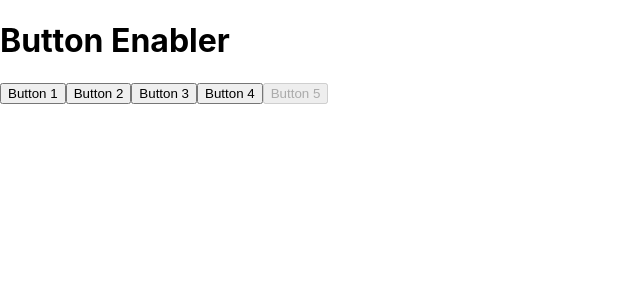
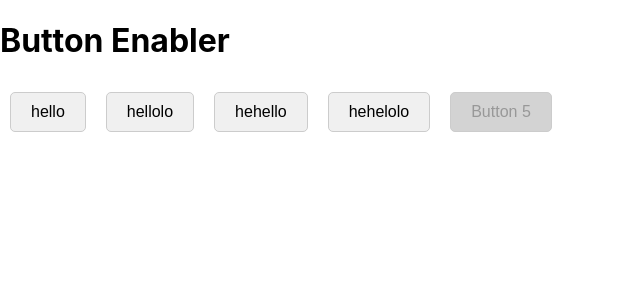
Before and after one commit to KasAgg21/banking-portal-b2, a React (Create React App) app in the folder banking-portal/: page / in a window 1280 px wide. Shown: the top 300 px of the page, without its empty margins (0-640 px from the left). Built offline with nearby package versions, Linux system fonts and the light colour scheme; the HTML template or start-up script is replaced by a standard one.

Commit message:
added css to enable button

```diff
--- a/banking-portal/src/components/disableButton.js
+++ b/banking-portal/src/components/disableButton.js
@@ -1,29 +1,34 @@
 import React, { useState } from 'react';
+import "../styles/buttonEnabler.css"
 
 const ButtonEnabler = () => {
-  const totalButtons = 4;
-  const [clickedButtons, setClickedButtons] = useState(Array(totalButtons).fill(false));
+  const buttonNames = ['hello', 'hellolo', 'hehello', 'hehelolo'];
+  const [clickedButtons, setClickedButtons] = useState(Array(buttonNames.length).fill(false));
+  const [remainingButtons, setRemainingButtons] = useState(buttonNames.length);
 
   const handleButtonClick = (index) => {
-    const newClickedButtons = [...clickedButtons];
-    newClickedButtons[index] = true;
-    setClickedButtons(newClickedButtons);
+    if (!clickedButtons[index]) {
+      const newClickedButtons = [...clickedButtons];
+      newClickedButtons[index] = true;
+      setClickedButtons(newClickedButtons);
+      setRemainingButtons(remainingButtons - 1);
+    }
   };
-
-  const allButtonsClicked = clickedButtons.every(Boolean);
 
   return (
     <div>
-      {clickedButtons.map((clicked, index) => (
+      {buttonNames.map((name, index) => (
         <button
           key={index}
           onClick={() => handleButtonClick(index)}
-          disabled={clicked}
+          disabled={clickedButtons[index]}
+          className={`button ${clickedButtons[index] ? 'clicked' : ''}`}
         >
-          Button {index + 1}
+          {name}
+          {clickedButtons[index] && <span className="check-mark">&#10003;</span>}
         </button>
       ))}
-      <button disabled={!allButtonsClicked}>Button 5</button>
+      <button disabled={remainingButtons > 0} className="button">Button 5</button>
     </div>
   );
 };
--- /dev/null
+++ b/banking-portal/src/styles/buttonEnabler.css
@@ -0,0 +1,27 @@
+.button {
+    position: relative;
+    padding: 10px 20px;
+    margin: 10px;
+    font-size: 16px;
+    cursor: pointer;
+    border: 1px solid #ccc;
+    border-radius: 5px;
+    background-color: #f0f0f0;
+  }
+
+  .button.clicked {
+    background-color: #e0ffe0;
+  }
+
+  .button:disabled {
+    cursor: not-allowed;
+    background-color: #d3d3d3;
+  }
+
+  .check-mark {
+    position: absolute;
+    top: 5px;
+    right: 5px;
+    color: green;
+    font-size: 14px;
+  }
```
